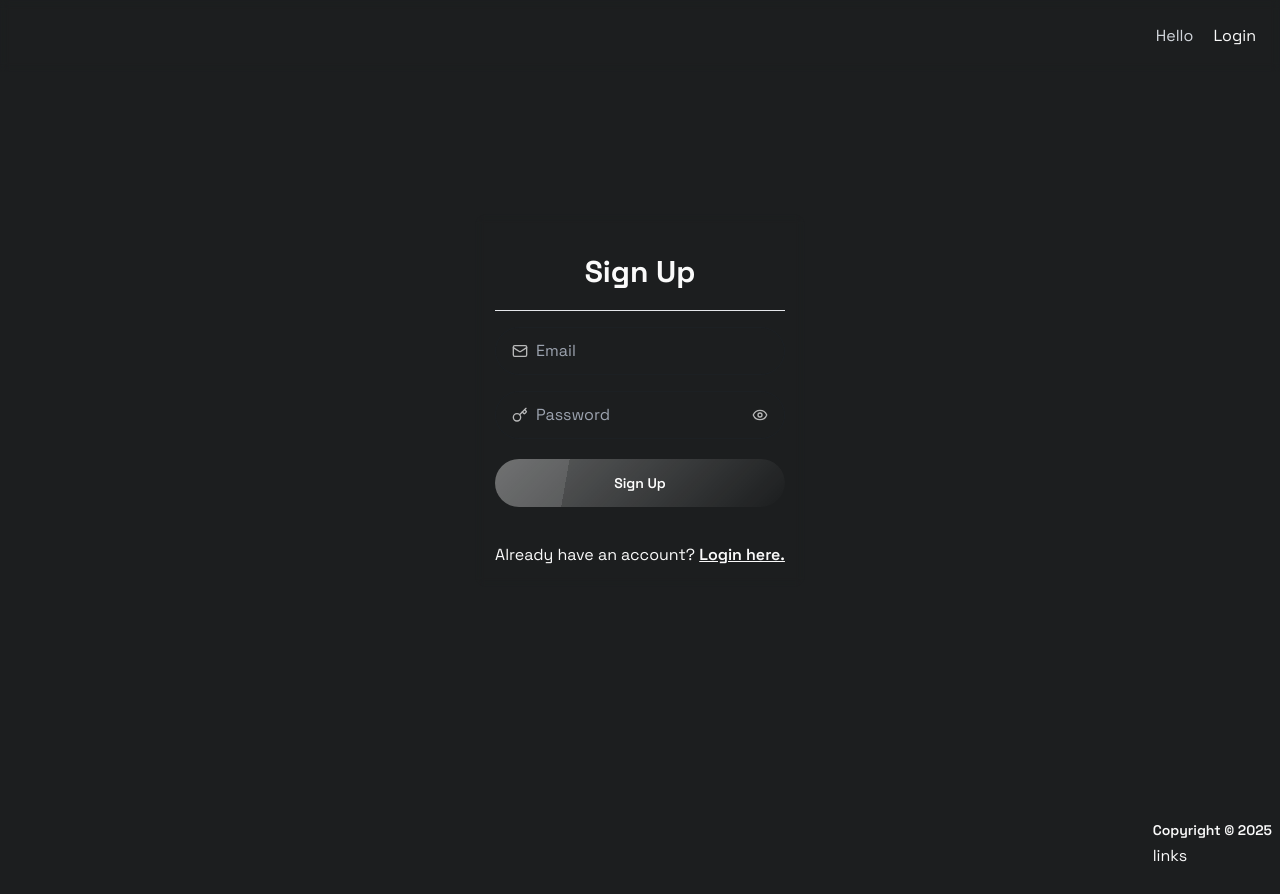
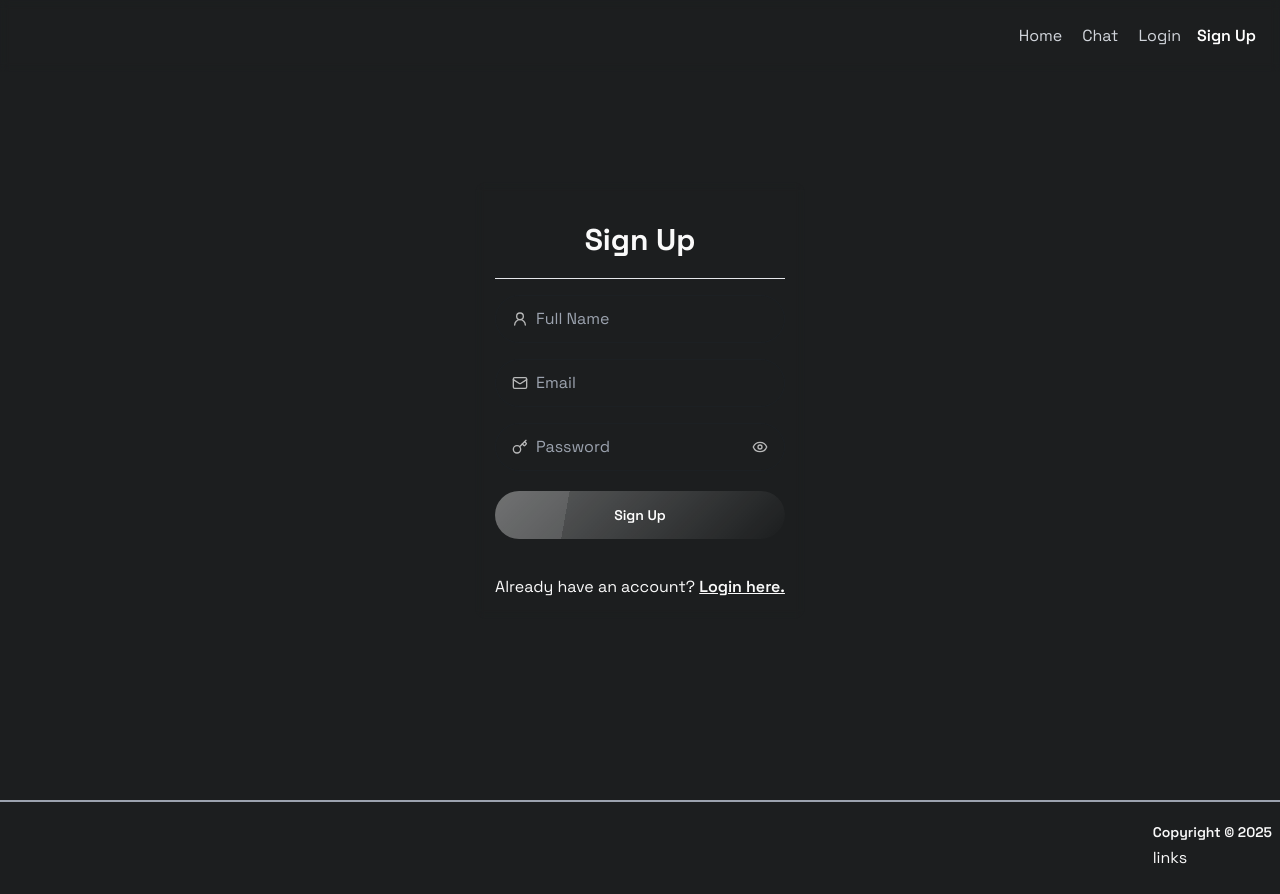
Before and after one commit to ekhassan/chatapp, a React (Vite) app: page /signup in a window 1280 px wide. Built offline with nearby package versions, Linux system fonts and the light colour scheme; no server answers.

Commit message:
Enhance Navbar and Footer styling; add display name input to SignupPage; improve auth context logging

```diff
--- a/src/components/Footer.jsx
+++ b/src/components/Footer.jsx
@@ -4,7 +4,7 @@ import { getYear } from "../utils/dates"
 const Footer = () => {
     return (
         <>
-            <footer className="px-2 py-5 border-t-slate-400" >
+            <footer className="px-2 py-5 border-t-2 border-gray-400" >
                 <div className="flex items-center justify-between">
                     <Link to={`mailto:${import.meta.env.VITE_SUPPORT_MAIL}`} className="text-sm font-semibold text-gray-300">{import.meta.env.VITE_SUPPORT_MAIL}</Link>
                     <div>
--- a/src/components/Navbar.jsx
+++ b/src/components/Navbar.jsx
@@ -15,21 +15,38 @@ const Navbar = () => {
                     <Link to='/' ><h3 className="text-xl  font-semibold">{import.meta.env.VITE_APP_NAME}</h3></Link>
                     <div className="flex items-center gap-5">
                         <NavLink
-                            to="/messages"
+                            to="/"
                             className={({ isActive }) =>
-                                isActive ? "text-white" : "text-gray-300"
+                                isActive ? "text-white font-semibold" : "text-gray-300"
                             }
                         >
-                            Hello
+                            Home
+                        </NavLink>
+                        <NavLink
+                            to="/chat"
+                            className={({ isActive }) =>
+                                isActive ? "text-white font-semibold" : "text-gray-300"
+                            }
+                        >
+                            Chat
                         </NavLink>
 
                         <div>
                             {
                                 session?.user ?
                                     <Popover session={session} onClick={signOut} /> :
-                                    <>
-                                        <Link to="/login">Login</Link>
-                                    </>
+                                    <div className="flex items-center gap-4">
+                                        <NavLink to="/login"
+                                            className={({ isActive }) =>
+                                                isActive ? "text-white font-semibold" : "text-gray-300"
+                                            }
+                                        >Login</NavLink>
+                                        <NavLink to="/signup"
+                                            className={({ isActive }) =>
+                                                isActive ? "text-white font-semibold" : "text-gray-300"
+                                            }
+                                        >Sign Up</NavLink>
+                                    </div>
                             }
                         </div>
 
--- a/src/context/authContext.jsx
+++ b/src/context/authContext.jsx
@@ -22,6 +22,8 @@ export const AuthContextProvider = ({ children }) => {
             return { success: false, error };
         }
 
+        console.log(data)
+
         return { success: true, data };
     };
 
@@ -38,7 +40,6 @@ export const AuthContextProvider = ({ children }) => {
                 return { success: false, error: error.message };
             }
 
-            console.log("Sign-in success:", data);
             return { success: true, session: data.session };
         } catch (error) {
 
--- a/src/index.css
+++ b/src/index.css
@@ -6,6 +6,10 @@
   font-family: "Space Grotesk";
   src: url("./assets/fonts/SpaceGrotesk.ttf") format("truetype");
   font-style: normal;
+}
+::selection {
+  color: #1c1e1f;
+  background-color: #fafafa;
 }
 
 html {
--- a/src/pages/SignupPage.jsx
+++ b/src/pages/SignupPage.jsx
@@ -3,7 +3,7 @@ import { useState, useEffect } from 'react';
 import { useForm } from 'react-hook-form';
 import { toast } from 'react-hot-toast';
 import { Link, useNavigate } from 'react-router-dom';
-import { Mail, Key, Eye, EyeClosed } from "lucide-react"
+import { Mail, Key, Eye, EyeClosed, UserRound } from "lucide-react"
 
 import { UserAuth } from '../context/authContext';
 
@@ -31,6 +31,8 @@ const SignupPage = () => {
         throw new Error(error);
       }
 
+      toast.success("Verification sent to your email")
+
       if (session) {
         toast.success('Signup successful! Redirecting...');
         navigate('/chat');
@@ -51,6 +53,18 @@ const SignupPage = () => {
             Sign Up
           </h2>
           <hr />
+          <div className='mt-4'>
+            <label className="input input-bordered flex items-center gap-2 bg-transparent rounded-full">
+              <UserRound className='h-4 w-4 opacity-70' size={16} />
+
+              <input type="text" className="grow" placeholder="Full Name"
+                id="name"
+                {...register('displayName', { required: 'Full Name is required' })}
+                autoComplete='off'
+              />
+            </label>
+            {errors.email && <span className="text-red-500">{errors.email.message}</span>}
+          </div>
           <div className='mt-4'>
             <label className="input input-bordered flex items-center gap-2 bg-transparent rounded-full">
               <Mail className='h-4 w-4 opacity-70' size={16} />
```
Lines whose indentation alone changed are shown as unchanged.
